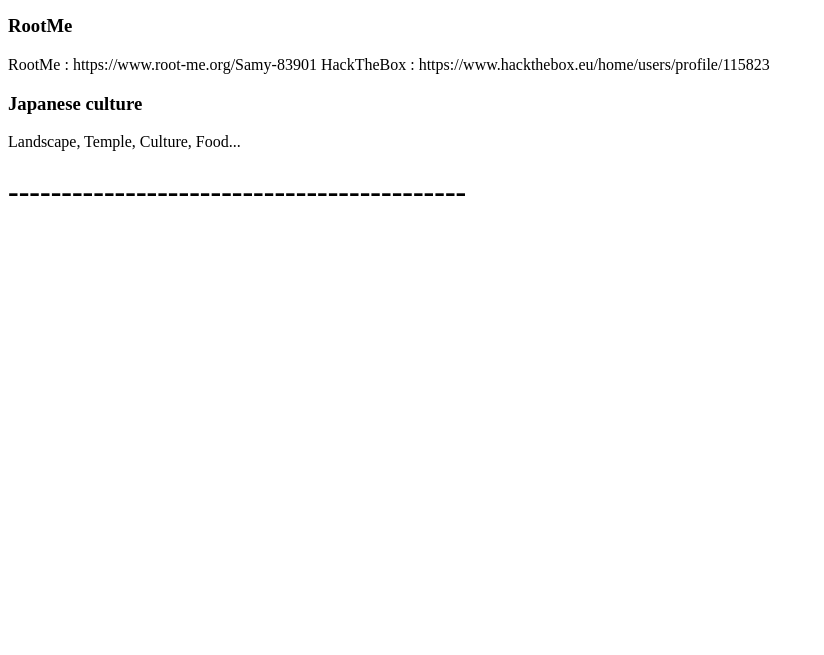
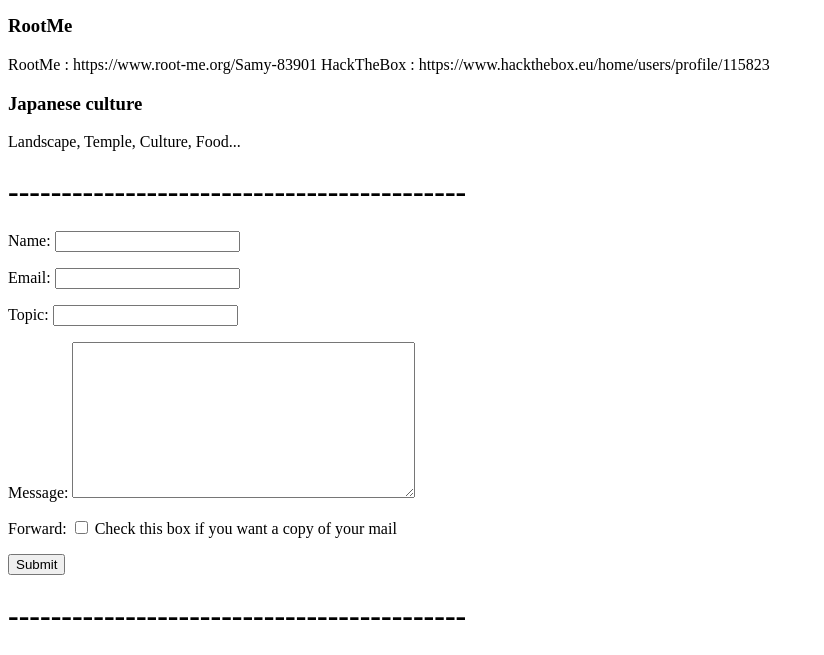
Before and after one commit to SamyBencharef/website-django, a Django app: page /website_cv/ in a window 1280 px wide. Shown: the part 1818-2473 px from the top of the page, without its empty margins (0-824 px from the left). Before the commit the page ends 2014 px from the top, so only its background shows below. Run offline with Django 3.2, Linux system fonts and the light colour scheme; data comes from the database, SQL or seed files in the repository.

Commit message:
Create the forms to allow the user at send an email.

```diff
--- a/website_cv_samy/templates/website_cv/accueil.html
+++ b/website_cv_samy/templates/website_cv/accueil.html
@@ -71,6 +71,18 @@
 
 
     <h1> ------------------------------------------- </h1>
+
+    {% if sendForm %}The message have correctly been sent!{% endif %}
+    <form method="post">
+        {% csrf_token %}
+        {{ form.as_p }}
+        <input type="submit" value="Submit" />
+    </form>
+
+    <h1> ------------------------------------------- </h1>
+
+
+
 </head>
 <body>
 
--- /dev/null
+++ b/website_cv_samy/website_cv/forms.py
@@ -0,0 +1,13 @@
+
+from django import forms
+from django.forms.widgets import *
+from django.utils.translation import ugettext_lazy as _
+
+
+class ContactForm(forms.Form):
+
+    name = forms.CharField(label=_(u'Name'))
+    email = forms.EmailField(label=_(u'Email'))
+    topic = forms.CharField(label=_(u'Topic'))
+    message = forms.CharField(widget=Textarea(), label=_(u'Message'))
+    forward = forms.BooleanField(help_text="Check this box if you want a copy of your mail", required=False)
--- a/website_cv_samy/website_cv/views.py
+++ b/website_cv_samy/website_cv/views.py
@@ -1,6 +1,7 @@
 from django.shortcuts import render
 from django.http import HttpResponse
 from website_cv.models import ProfesionnalExperiences, PersonalInformation, Education, Skill, Hobbie
+from .forms import ContactForm
 
 # Create your views here.
 
@@ -24,9 +25,23 @@
     skills = Skill.objects.all()
     hobbies = Hobbie.objects.all()
 
+    """ FORM PART """
+    form = ContactForm(request.POST or None)
+    sendForm = False
+
+    if form.is_valid():
+        name = form.cleaned_data['name']
+        email = form.cleaned_data['email']
+        topic = form.cleaned_data['topic']
+        message = form.cleaned_data['message']
+        forward = form.cleaned_data['forward']
+        sendForm = True
+
     return render(request, 'website_cv/accueil.html',
                   {'personal_infos': personal_infos,
                    'experiences': experiences,
                    'educations': educations,
                    'skills': skills,
-                   'hobbies': hobbies})
+                   'hobbies': hobbies,
+                   'form': form,
+                   'sendForm': sendForm})
```
